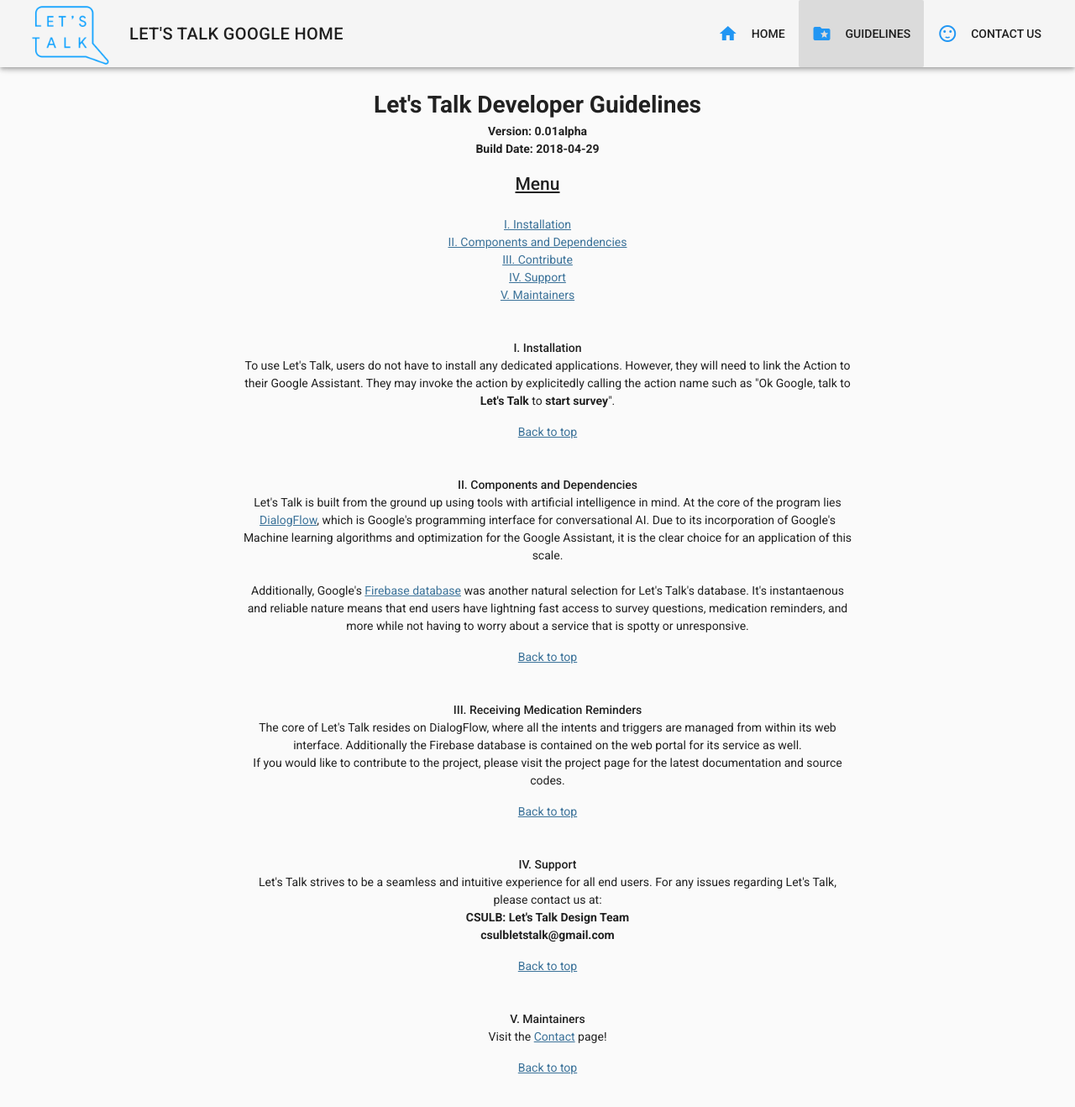
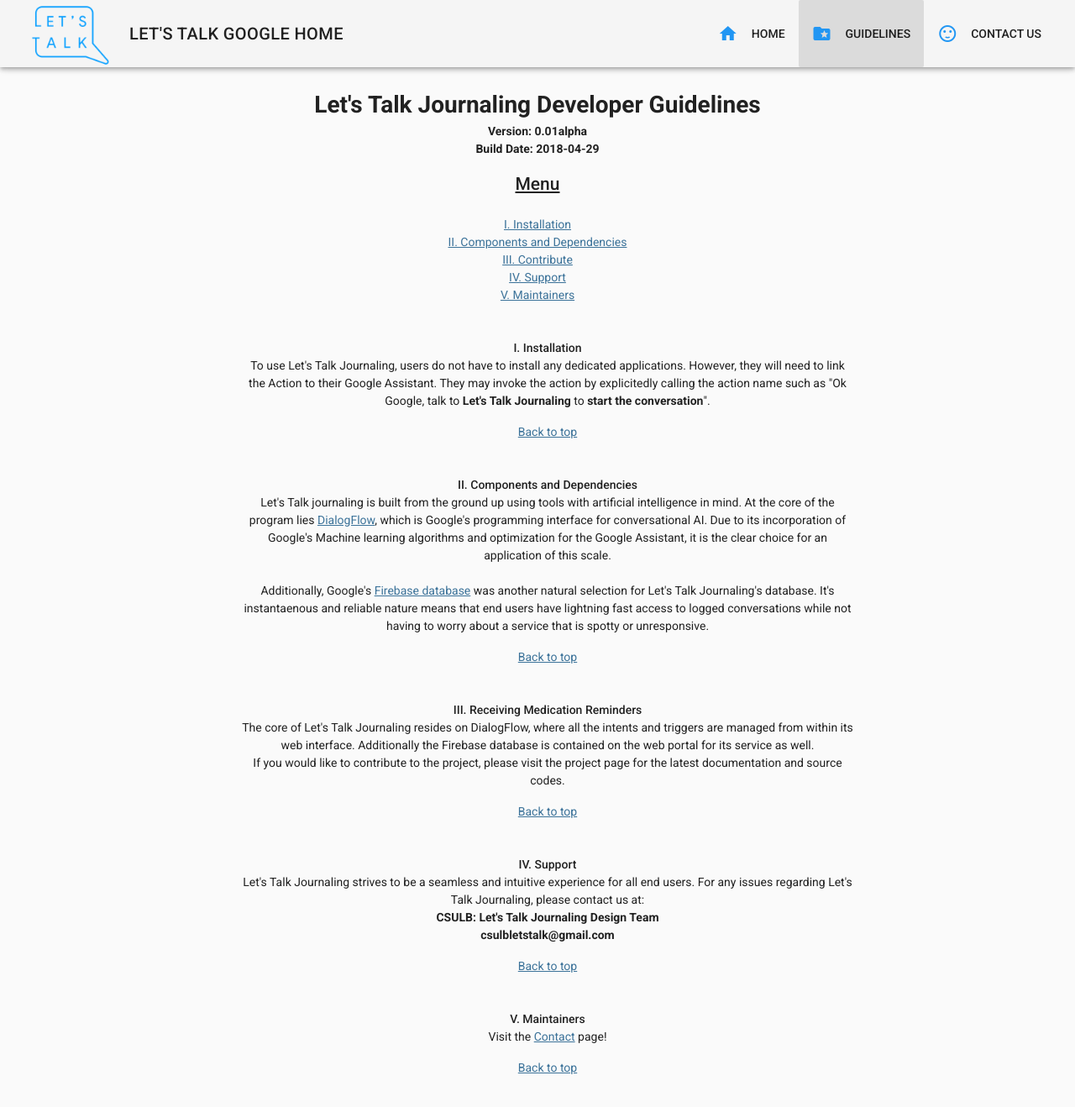
Before and after one commit to dlvcsulb/CSULB-Design-491-Let-s-Talk, a Vue app in the folder html-production/vuetifyapp/: page /guidelines/developer in a window 1280 px wide. Shown: the top 1318 px of the page at 84% size. Built offline with nearby package versions, Linux system fonts and the light colour scheme.

Commit message:
Update DeveloperGuidelines.vue
updated the DevGuidlines so that it now says Let's Talk Journaling and took our some features that are no longer supposed to be there.

```diff
--- a/html-production/vuetifyapp/src/components/DeveloperGuidelines.vue
+++ b/html-production/vuetifyapp/src/components/DeveloperGuidelines.vue
@@ -3,7 +3,7 @@
     <v-layout column align-center>
       <v-flex>
 
-        <h1><strong>Let's Talk Developer Guidelines</strong></h1>
+        <h1><strong>Let's Talk Journaling Developer Guidelines</strong></h1>
         <p align="center">
         <strong>
           Version: 0.01alpha
@@ -24,7 +24,7 @@
         <A NAME="Install"></A>
         <strong><li>Installation</li></strong>
         <p>
-            To use Let's Talk, users do not have to install any dedicated applications. However, they will need to link the Action to their Google Assistant. They may invoke the action by explicitedly calling the action name such as "Ok Google, talk to <strong>Let's Talk</strong> to <strong>start survey</strong>".
+            To use Let's Talk Journaling, users do not have to install any dedicated applications. However, they will need to link the Action to their Google Assistant. They may invoke the action by explicitedly calling the action name such as "Ok Google, talk to <strong>Let's Talk Journaling</strong> to <strong>start the conversation</strong>".
         </p>
 
         <a href="#Top">Back to top</a>
@@ -33,10 +33,10 @@
         <a name="Components"></a>
         <strong><li>Components and Dependencies</li></strong>
           <p>
-            Let's Talk is built from the ground up using tools with artificial intelligence in mind. At the core of the program lies <a href="https://dialogflow.com">DialogFlow</a>, which is Google's programming interface for conversational AI. Due to its incorporation of Google's Machine learning algorithms and optimization for the Google Assistant, it is the clear choice for an application of this scale.
+            Let's Talk journaling is built from the ground up using tools with artificial intelligence in mind. At the core of the program lies <a href="https://dialogflow.com">DialogFlow</a>, which is Google's programming interface for conversational AI. Due to its incorporation of Google's Machine learning algorithms and optimization for the Google Assistant, it is the clear choice for an application of this scale.
                 <br><br>
 
-            Additionally, Google's <a href="https://firebase.google.com">Firebase database</a> was another natural selection for Let's Talk's database. It's instantaenous and reliable nature means that end users have lightning fast access to survey questions, medication reminders, and more while not having to worry about a service that is spotty or unresponsive.
+            Additionally, Google's <a href="https://firebase.google.com">Firebase database</a> was another natural selection for Let's Talk Journaling's database. It's instantaenous and reliable nature means that end users have lightning fast access to logged conversations while not having to worry about a service that is spotty or unresponsive.
           </p>
         <a href="#Top">Back to top</a>
         <br><br><br>
@@ -44,7 +44,7 @@
         <a name="Contribute"></a>
         <strong><li>Receiving Medication Reminders</li></strong>
           <p>
-            The core of Let's Talk resides on DialogFlow, where all the intents and triggers are managed from within its web interface. Additionally the Firebase database is contained on the web portal for its service as well. <br>
+            The core of Let's Talk Journaling resides on DialogFlow, where all the intents and triggers are managed from within its web interface. Additionally the Firebase database is contained on the web portal for its service as well. <br>
               If you would like to contribute to the project, please visit the project page for the latest documentation and source codes.
           </p>
         <a href="#Top">Back to top</a>
@@ -53,8 +53,8 @@
         <a name="Support"></a>
         <strong><li>Support</li></strong>
           <p>
-            Let's Talk strives to be a seamless and intuitive experience for all end users. For any issues regarding Let's Talk, please contact us at: <br>
-              <strong> CSULB: Let's Talk Design Team</strong><br>
+            Let's Talk Journaling strives to be a seamless and intuitive experience for all end users. For any issues regarding Let's Talk Journaling, please contact us at: <br>
+              <strong> CSULB: Let's Talk Journaling Design Team</strong><br>
               <strong> csulbletstalk@gmail.com</strong>
           </p>
         <a href="#Top">Back to top</a>
```
